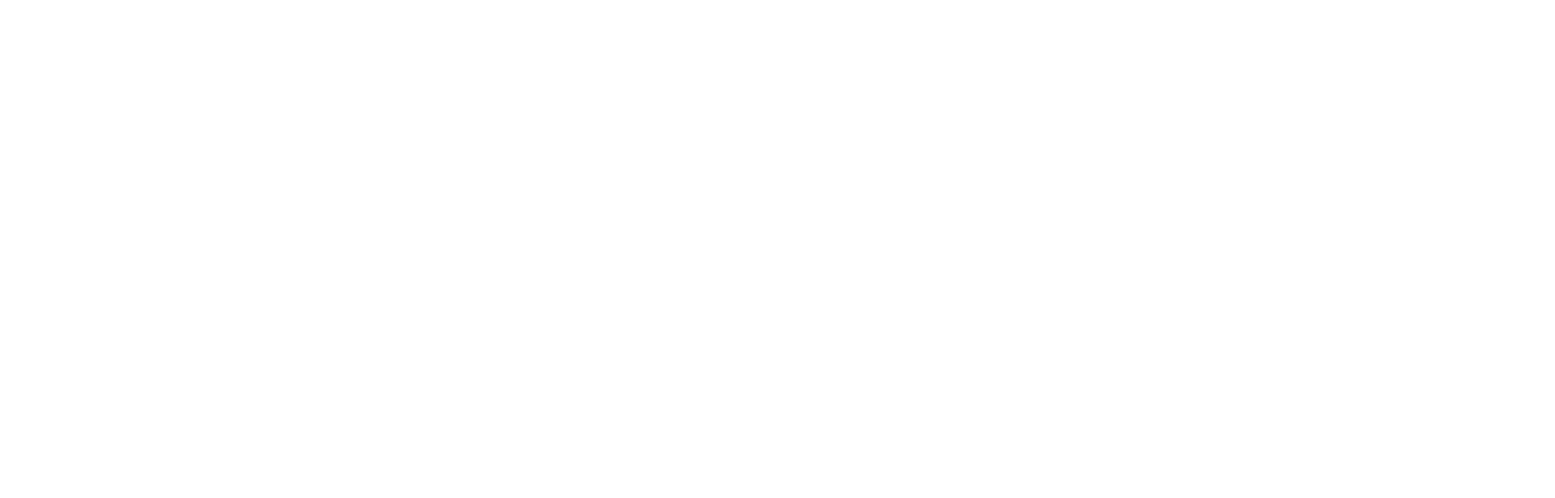
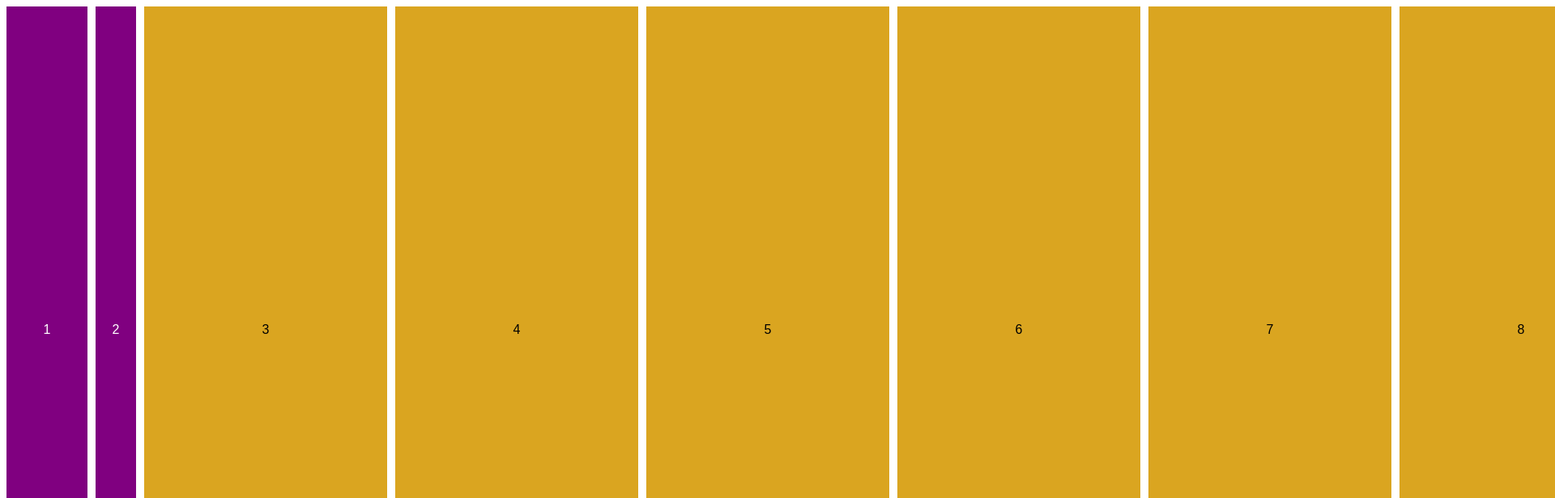
Before and after one commit to FranciscoJavierMartin/CSS-Grid-course, a Nuxt app: page /12-implicit-and-explicit-grid in a window 1280 px wide. Before the commit this address had no page. Shown: the top 616 px of the page at 81% size, 1920 px wide, since content can reach past the window. Built offline with nearby package versions, Linux system fonts and the light colour scheme.

Commit message:
lesson 12

```diff
--- /dev/null
+++ b/pages/12-implicit-and-explicit-grid.vue
@@ -0,0 +1,44 @@
+<template>
+  <main>
+    <div>1</div>
+    <div>2</div>
+    <div>3</div>
+    <div>4</div>
+    <div>5</div>
+    <div>6</div>
+    <div>7</div>
+    <div>8</div>
+    <div>9</div>
+    <div>10</div>
+    <div>11</div>
+    <div>12</div>
+    <div>13</div>
+    <div>14</div>
+    <div>15</div>
+  </main>
+</template>
+
+<style>
+main {
+  display: grid;
+  height: 100vh;
+  grid-gap: 10px;
+  grid-template-columns: 100px 50px;
+  grid-auto-columns: 300px;
+  grid-auto-flow: column;
+}
+
+main div {
+  background-color: goldenrod;
+  display: flex;
+  justify-content: center;
+  align-items: center;
+  font-family: sans-serif;
+}
+
+main div:first-child,
+main div:nth-child(2) {
+  background-color: purple;
+  color: white;
+}
+</style>
```
